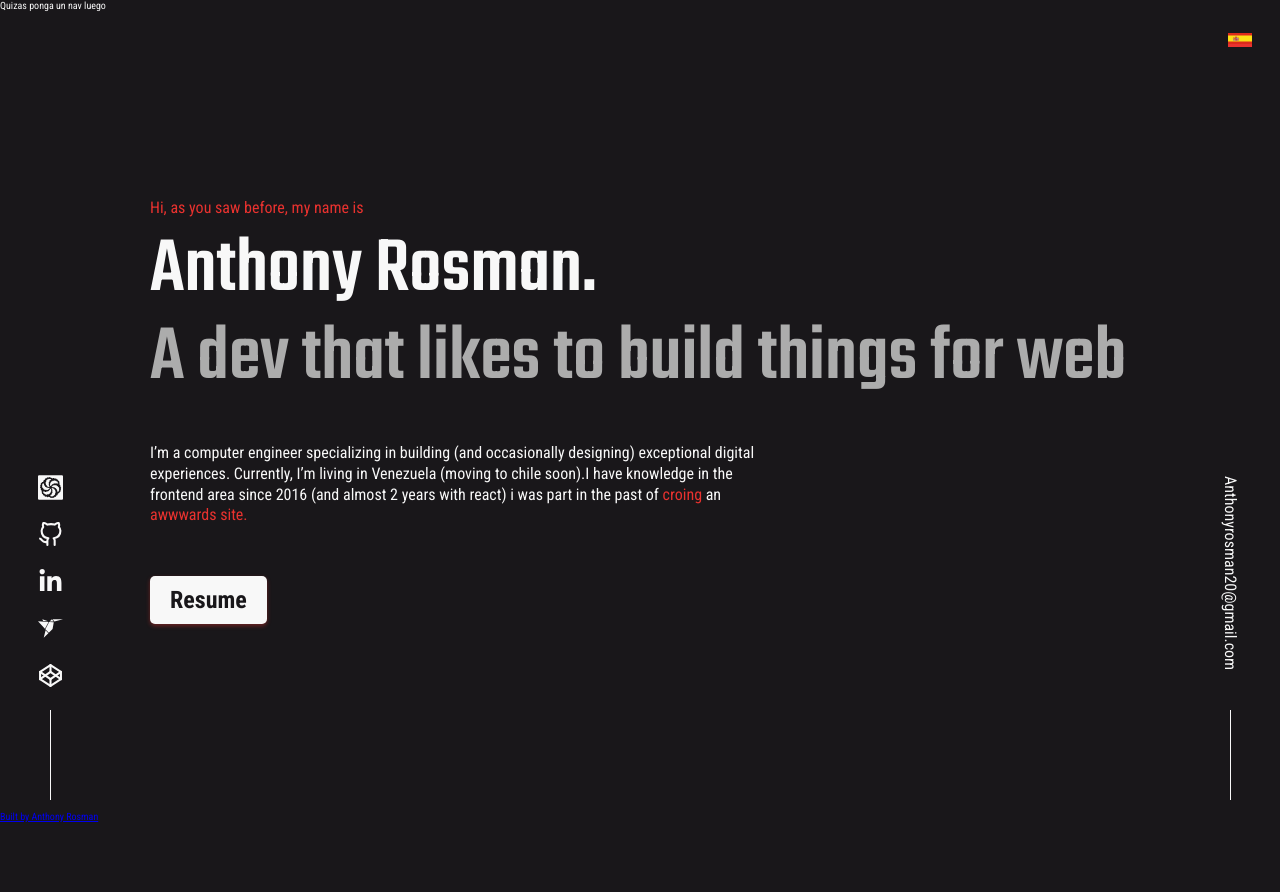
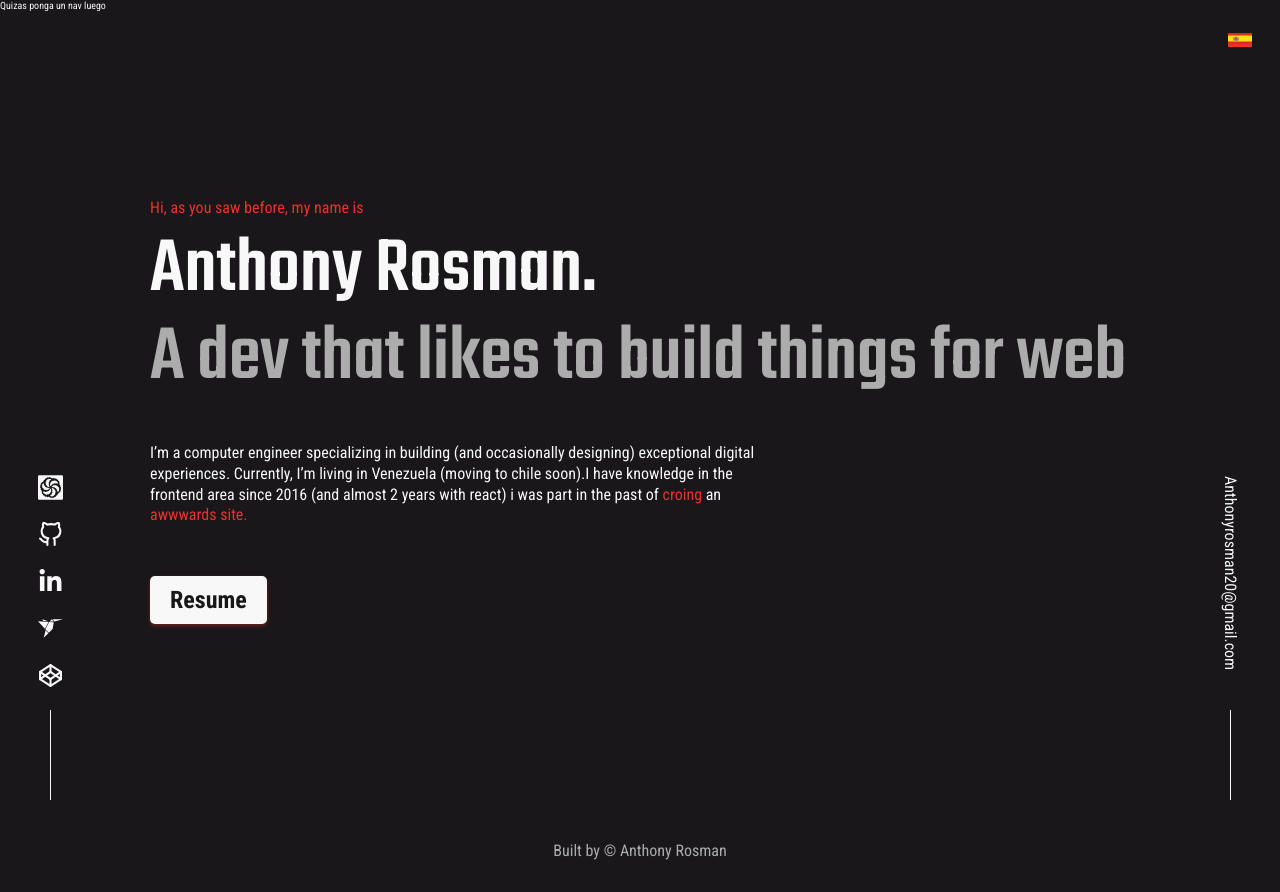
Before and after one commit to D3press3dd/portfolio-react, a React (Vite) app: page /#/home in a window 1280 px wide. Before the commit the page ends 822 px from the top, so only its background shows below. Built offline with nearby package versions, Linux system fonts and the light colour scheme.

Commit message:
adding footer

```diff
--- a/src/components/Footer.jsx
+++ b/src/components/Footer.jsx
@@ -6,8 +6,8 @@ const Footer = () => {
     <footer>
       <a href="https://github.com/D3press3dd/portfolio-react">
         {language === "en"
-          ? "Built by Anthony Rosman"
-          : "Contruido por Anthony Rosman"}
+          ? `Built by © Anthony Rosman`
+          : `Maquetado por © Anthony Rosman `}
       </a>
     </footer>
   );
--- a/src/styles/components/_footer.scss
+++ b/src/styles/components/_footer.scss
@@ -1,3 +1,35 @@
-footer{
+footer {
+  align-items: center;
+  display: flex;
+  justify-content: center;
+  padding: 2rem;
 
+  a {
+    color: #acacac;
+    font-family: "Roboto Condensed", "Teko", sans-serif;
+    font-size: 1.6rem;
+    font-weight: 500;
+    padding: 1rem;
+    text-decoration: none;
+
+    &:after {
+      content: "";
+      background: $red;
+      display: block;
+      height: 2px;
+      opacity: 0;
+      transform: translateX(-20%);
+      width: 100%;
+      transition: all 0.3s ease;
+    }
+
+    &:hover {
+      color: $red;
+
+      &::after {
+        opacity: 1;
+        transform: translateX(0);
+      }
+    }
+  }
 }
--- a/src/styles/components/_home.scss
+++ b/src/styles/components/_home.scss
@@ -66,7 +66,7 @@
     height: 0.1rem;
     background-color: $red;
     transform: scale(0);
-    transition: all 0.2s ease-in-out;
+    transition: transform 0.2s ease-in-out;
   }
 
   &:hover {
```
